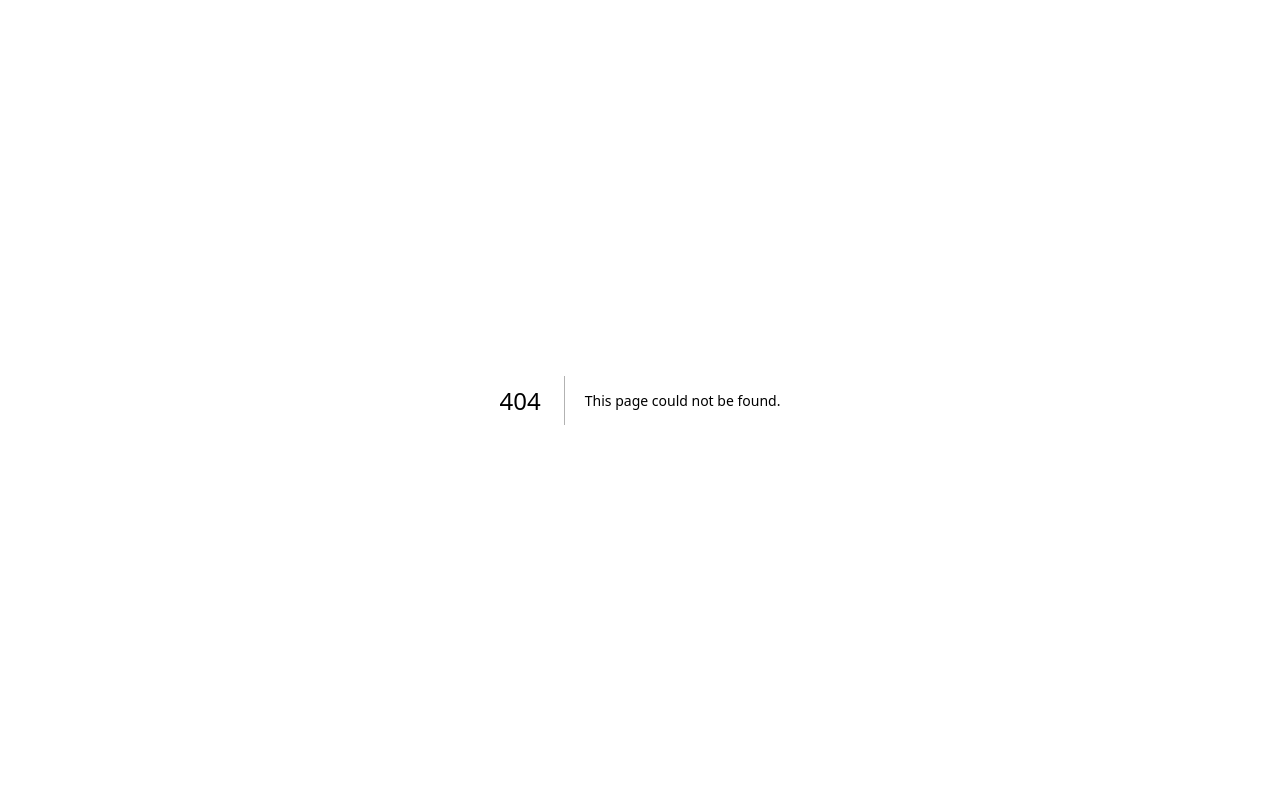
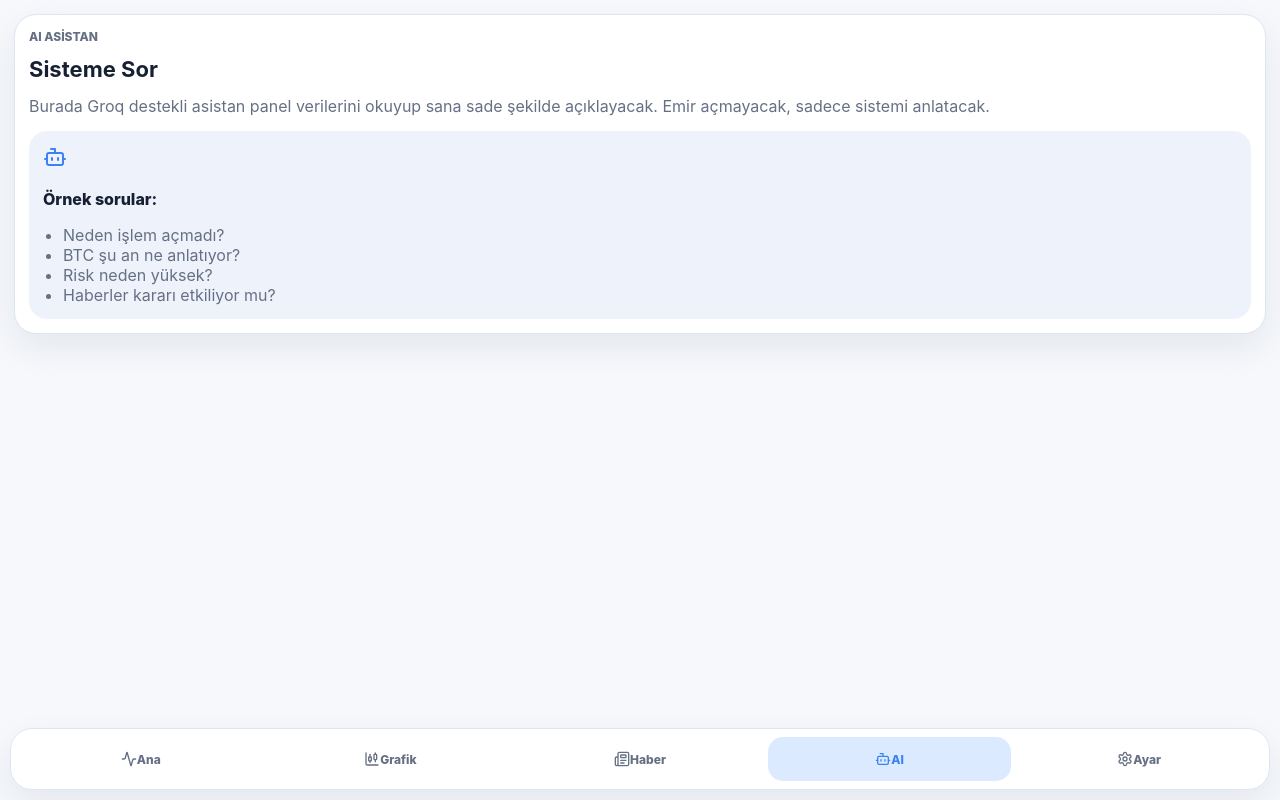
Before and after one commit to mehmetdem2005/Yeni-, a Next.js app in the folder frontend/: page /assistant in a window 1280 px wide. Before the commit this address had no page. Built offline with nearby package versions, Linux system fonts and the light colour scheme.

Commit message:
Add assistant route placeholder

```diff
--- /dev/null
+++ b/frontend/app/assistant/page.tsx
@@ -0,0 +1,27 @@
+import { Bot } from 'lucide-react';
+import { MobileNav } from '@/components/MobileNav';
+
+export default function AssistantPage() {
+  return (
+    <main className="app-shell">
+      <section className="card" style={{ display: 'grid', gap: 12 }}>
+        <div style={{ color: 'var(--muted)', fontSize: 12, fontWeight: 800 }}>AI ASİSTAN</div>
+        <h1 style={{ margin: 0, fontSize: 22 }}>Sisteme Sor</h1>
+        <p style={{ color: 'var(--muted)', lineHeight: 1.55, margin: 0 }}>
+          Burada Groq destekli asistan panel verilerini okuyup sana sade şekilde açıklayacak. Emir açmayacak, sadece sistemi anlatacak.
+        </p>
+        <div style={{ background: 'var(--surface-soft)', borderRadius: 18, padding: 14 }}>
+          <Bot color="var(--primary)" />
+          <p style={{ fontWeight: 800 }}>Örnek sorular:</p>
+          <ul style={{ margin: 0, paddingLeft: 20, color: 'var(--muted)' }}>
+            <li>Neden işlem açmadı?</li>
+            <li>BTC şu an ne anlatıyor?</li>
+            <li>Risk neden yüksek?</li>
+            <li>Haberler kararı etkiliyor mu?</li>
+          </ul>
+        </div>
+      </section>
+      <MobileNav active="/assistant" />
+    </main>
+  );
+}
```
